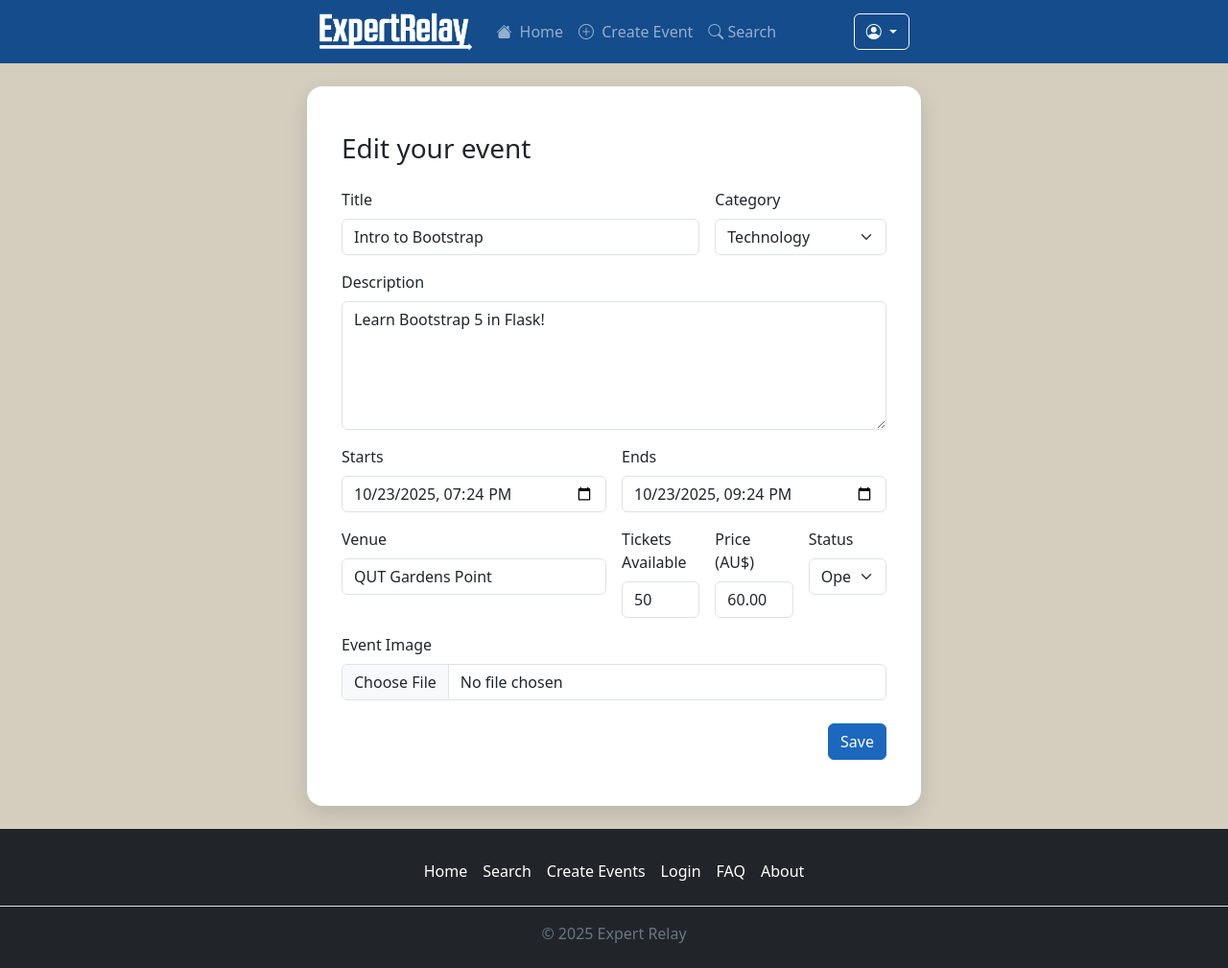
After one commit to Doozie01/IAB207-G34-T2, a Flask app: page /event/1/edit in a window 1280 px wide. The commit adds this page. Shown: the whole page at 96% size. Run offline with Flask 3, Linux system fonts and the light colour scheme; a user stored in the database is signed in; some libraries are stand-ins or nearby versions.

Commit message:
Finalised website - including event editing, user name on comments and event status updates

```diff
--- a/travel/forms.py
+++ b/travel/forms.py
@@ -44,12 +44,12 @@ class RegisterForm(FlaskForm):
 class CreateEventForm(FlaskForm):
     title = StringField("Title", validators=[InputRequired(), Length(max=200)])
     description = TextAreaField("Description", validators=[InputRequired(), Length(max=5000)])
-    image = FileField("Event Image", validators=[FileAllowed(['jpg', 'png', 'jpeg', 'gif'], 'Images only!')])
+    image = FileField("Event Image", validators=[FileAllowed(['jpg', 'png', 'jpeg', 'gif'], 'Images only')])
     start_at = DateTimeLocalField("Starts", format="%Y-%m-%dT%H:%M", validators=[InputRequired()])
     end_at   = DateTimeLocalField("Ends",   format="%Y-%m-%dT%H:%M", validators=[InputRequired()])
     venue = StringField("Venue", validators=[InputRequired(), Length(max=150)])
     price = DecimalField("Price (AU$)", places=2, rounding=ROUND_HALF_UP, validators=[InputRequired(), NumberRange(min=0.01, message="Price must be above 0$")])
-    status = SelectField("Status", choices=[("Open","Open"),("Inactive","Inactive"),("Cancelled","Cancelled")])
+    status = SelectField("Status", choices=[("Open","Open"),("Cancelled","Cancelled")], default="Open")
     tickets_av = IntegerField("Tickets Available", validators=[NumberRange(min=0)])
     category_id = SelectField("Category", coerce=int, validators=[InputRequired()])
     submit = SubmitField("Create")
--- a/travel/models.py
+++ b/travel/models.py
@@ -51,6 +51,20 @@ class Event(db.Model):
     def __repr__(self):
         return f"Event title: {self.title}"
 
+    @property
+    def live_status(self):
+        s = (self.status or "").strip().lower()
+        if s == "cancelled":
+            return "Cancelled"
+        if self.end_at and self.end_at < datetime.now():
+            return "Inactive"
+        if self.tickets_av is not None and self.tickets_av <= 0:
+            return "Sold Out"
+        return "Open"
+
+    def persist_live_status(self):
+        self.status = self.live_status
+
 
 class Comment(db.Model):
     __tablename__ = 'comments'
--- a/travel/static/styles.css
+++ b/travel/static/styles.css
@@ -75,7 +75,7 @@ area on the screen.
 
 /* Changed status badge colours for Open, Sold Out, Inactive etc... */
 .badge-open {
-  background: #0ea5e9
+  background: #3e8d4c
 }
 
 .badge-sold {
@@ -83,12 +83,12 @@ area on the screen.
 }
 
 .badge-inactive {
-  background: #9ca3af;
+  background: #c1c4c9;
   color: #111
 }
 
 .badge-cancel {
-  background: #FFFF00;
+  background: #ffd900;
   color: #111
 }
 
@@ -119,10 +119,6 @@ area on the screen.
 .btn-success:focus {
   background-color: #244d2c;
   border-color: #244d2c;
-}
-
-.badge-open {
-  background-color: #10b12e;
 }
 
 .exr-nav {
@@ -274,22 +270,26 @@ area on the screen.
   padding: 30px;
   background-color: white;
   border-radius: 10px;
-    box-shadow: 0 0 20px rgba(0,0,0,0.1);
+  box-shadow: 0 0 20px rgba(0, 0, 0, 0.1);
 }
+
 .confirm-header {
   text-align: center;
   margin-bottom: 1.5rem;
 }
+
 .confirm-card {
   border-left: 4px solid green;
   margin-bottom: 20px;
 }
+
 .confirm-description-card {
   border: 1px solid lightgray;
   border-radius: 10px;
   padding: 15px;
   margin-bottom: 20px;
 }
+
 .payment-logo {
   width: 40px;
   height: 40px;
@@ -301,9 +301,11 @@ area on the screen.
   font-size: 20px;
   margin-right: 1rem;
 }
+
 .order-summary {
   margin-bottom: 1rem;
 }
+
 .order-item {
   display: flex;
   justify-content: space-between;
@@ -311,42 +313,51 @@ area on the screen.
   border-bottom: 1px solid lightgray;
   margin-bottom: 0.5rem;
 }
+
 .order-total {
   display: flex;
   font-weight: bold;
   font-size: 1.5rem;
   justify-content: space-between;
 }
+
 .booking-card {
   transition: transform 0.3s;
   border: none;
-    box-shadow: 0 0 10px rgba(0,0,0,0.1);
+  box-shadow: 0 0 10px rgba(0, 0, 0, 0.1);
   margin-bottom: 20px;
 }
+
 .booking-info {
   justify-content: space-between;
   margin-bottom: 1rem;
 }
+
 .booking-card:hover {
   transform: translateY(-5px);
 }
+
 .booking-card .card-img-top {
   height: 150px;
   object-fit: cover;
 }
+
 .nav-tabs {
   margin-bottom: 2rem;
 }
+
 .order-number {
   text-align: center;
 }
+
 .event-info {
   justify-content: space-between;
   margin-bottom: 1rem;
 }
+
 .account-card {
   border: none;
-    box-shadow: 0 0 10px rgba(0,0,0,0.1);
+  box-shadow: 0 0 10px rgba(0, 0, 0, 0.1);
   margin-bottom: 20px;
   padding: 20px;
   border-radius: 10px;
--- a/travel/templates/create-event.html
+++ b/travel/templates/create-event.html
@@ -51,7 +51,7 @@
         </div>
 
         <div class="col-12">
-          <label class="form-label">{{ form.image.label }} <span class="text-muted small">(URL)</span></label>
+          <label class="form-label">{{ form.image.label }}</label>
           {{ form.image(class="form-control") }}
         </div>
       </div>
--- /dev/null
+++ b/travel/templates/edit-event.html
@@ -0,0 +1,65 @@
+{% extends 'base.html' %}
+{% block content %}
+
+
+<main class="exr-shell">
+    <div class="container py-4">
+        <h1 class="h3 mb-4">Edit your event</h1>
+
+        <form method="POST" enctype="multipart/form-data" action="{{ url_for('main.edit_event', event_id=event.id) }}">
+            {{ form.hidden_tag() }}
+
+            <div class="row g-3">
+                <div class="col-md-8">
+                    <label class="form-label">{{ form.title.label }}</label>
+                    {{ form.title(class="form-control") }}
+                </div>
+                <div class="col-md-4">
+                    <label class="form-label">{{ form.category_id.label }}</label>
+                    {{ form.category_id(class="form-select") }}
+                </div>
+
+                <div class="col-12">
+                    <label class="form-label">{{ form.description.label }}</label>
+                    {{ form.description(class="form-control", rows="5") }}
+                </div>
+
+                <div class="col-md-6">
+                    <label class="form-label">{{ form.start_at.label }}</label>
+                    {{ form.start_at(class="form-control") }}
+                </div>
+                <div class="col-md-6">
+                    <label class="form-label">{{ form.end_at.label }}</label>
+                    {{ form.end_at(class="form-control") }}
+                </div>
+
+                <div class="col-md-6">
+                    <label class="form-label">{{ form.venue.label }}</label>
+                    {{ form.venue(class="form-control") }}
+                </div>
+                <div class="col-md-2">
+                    <label class="form-label">{{ form.tickets_av.label }}</label>
+                    {{ form.tickets_av(class="form-control") }}
+                </div>
+                <div class="col-md-2">
+                    <label class="form-label">{{ form.price.label }}</label>
+                    {{ form.price(class="form-control") }}
+                </div>
+                <div class="col-md-2">
+                    <label class="form-label">{{ form.status.label }}</label>
+                    {{ form.status(class="form-select") }}
+                </div>
+
+                <div class="col-12">
+                    <label class="form-label">{{ form.image.label }}</label>
+                    {{ form.image(class="form-control") }}
+                </div>
+            </div>
+
+            <div class="d-grid d-sm-flex justify-content-end mt-4">
+                <button type="submit" class="btn btn-primary">Save</button>
+            </div>
+        </form>
+    </div>
+</main>
+{% endblock %}
--- a/travel/templates/search.html
+++ b/travel/templates/search.html
@@ -43,7 +43,7 @@
             {% endif %}
           </p>
           <div class="card-footer bg-white d-flex justify-content-between">
-            <span class="badge bg-secondary">{{ e.status }}</span>
+            <span class="badge bg-secondary">{{ e.live_status }}</span>
             {% if e.tickets_av is not none %}
             <span class=" badge bg-success">{{ e.tickets_av }} tickets</span>
             {% endif %}
--- a/travel/views.py
+++ b/travel/views.py
@@ -1,4 +1,4 @@
-from flask import Blueprint, render_template, url_for, request, session, redirect, flash, current_app
+from flask import Blueprint, render_template, url_for, request, session, redirect, flash, current_app, abort
 from flask_login import login_required, current_user
 from .models import Event, Comment, Category, Order
 from . import db
@@ -14,16 +14,21 @@ bp = Blueprint('main', __name__)
 def index():
     cat_id = request.args.get("cat", type=int)
     categories  = Category.query.order_by(Category.name).all()
-    events=Event.query.all()
+    events=(
+        Event.query.filter(
+            Event.live_status == "Open",
+            Event.start_at >= datetime.now()
+        )
+        .order_by(Event.start_at.asc())
+        .all()
+    )
     if cat_id:
         events = Event.query.filter_by(category_id=cat_id).order_by(Event.start_at).all()
         active_category = Category.query.get(cat_id)
     else:
-        events = Event.query.order_by(Event.start_at).all()
+        events = Event.query.order_by(Event.status).all()
         active_category=None
     return render_template('index.html', categories=categories, events=events, active_category=active_category, active_page="index")
-
-
 
 @bp.route('/search')
 def search():
@@ -49,15 +54,7 @@ def search():
     categories = Category.query.order_by(Category.name.asc()).all()
     active_category = Category.query.get(cat_id) if cat_id else None
 
-    return render_template(
-        'search.html',
-        q=qtext,
-        events=events,
-        categories=categories,
-        active_category=active_category,
-        results_count=len(events),
-        active_page="search"
-        )
+    return render_template('search.html', q=qtext, events=events, categories=categories, active_category=active_category, results_count=len(events), active_page="search")
 
 
 @bp.route('/profile', methods=['GET','POST'])
@@ -115,7 +112,7 @@ def create_event():
             image_file.save(upload_path)
 
         # --- Create event record ---
-        ev = Event(
+        e = Event(
             title=form.title.data,
             description=form.description.data,
             image=filename,  # store filename only
@@ -129,7 +126,9 @@ def create_event():
             category_id=form.category_id.data
         )
 
-        db.session.add(ev)
+        db.session.add(e)
+        e.status = e.live_status
+        e.persist_live_status()
         db.session.commit()
 
         flash("Event created successfully!", "success")
@@ -155,8 +154,6 @@ def bookings():
 
     return render_template('bookings.html', upcoming=upcoming_orders, past=past_orders, active_page="bookings")
 
-
-
 @bp.route('/confirm/<int:event_id>', methods=['GET','POST'])
 @login_required
 def confirm(event_id):
@@ -178,8 +175,58 @@ def confirm(event_id):
 
         event.tickets_av -= quantity
         db.session.add(order)
+        event.persist_live_status()
         db.session.commit()
         session.pop('booking_quantity', None)
+
+        if event.status != "Open":
+            flash("This event is not open for booking.","Warning")
+            return redirect(url_for("main.bookings", event_id=event.id))
+
+        if not event.tickets_av or event.tickets_av <= 0:
+            flash("Sold out.", "Warning")
+            return redirect(url_for("main.bookings", event_id=event.id))
+
         return redirect(url_for('main.bookings'))
+    return render_template('confirm.html', event=event, quantity=quantity, total=total, active_page="confirm")
 
-    return render_template('confirm.html', event=event, quantity=quantity, total=total, active_page="confirm")
+
+
+@bp.route('/event/<int:event_id>/edit', methods=['GET','POST'])
+@login_required
+def edit_event(event_id):
+    event = Event.query.get_or_404(event_id)
+    if event.user_id != current_user.id:
+        abort(403)
+    form = CreateEventForm(obj=event)
+    form.set_category_choices()
+
+    if form.validate_on_submit():
+        image_file = form.image.data
+        if hasattr(image_file, "filename") and image_file.filename:
+            filename = secure_filename(image_file.filename)
+            upload_path = os.path.join(current_app.config['UPLOAD_FOLDER'], filename)
+            image_file.save(upload_path)
+            event.image = filename
+
+        # --- Update existing event ---
+        event.title = form.title.data
+        event.description = form.description.data
+        event.start_at = form.start_at.data
+        event.end_at = form.end_at.data
+        event.venue = form.venue.data
+        event.price = form.price.data
+        event.status = form.status.data
+        event.tickets_av = form.tickets_av.data or 0
+        event.category_id = form.category_id.data
+
+        event.status = event.live_status
+        event.persist_live_status()
+        db.session.commit()
+
+
+
+        flash("Saved successfully!", "success")
+        return redirect(url_for("main.event_detail", event_id=event.id))
+
+    return render_template("edit-event.html", event=event, form=form, active_page="edit-event")
```
Also changed, not shown: travel/__init__.py (+19 -0 lines), travel/templates/confirm.html (+7 -5 lines), travel/templates/event.html (+9 -6 lines), travel/templates/index.html (+17 -2 lines), travel/templates/profile.html (+17 -8 lines), main.py (line endings or trailing spaces). Lines whose indentation alone changed are shown as unchanged.
